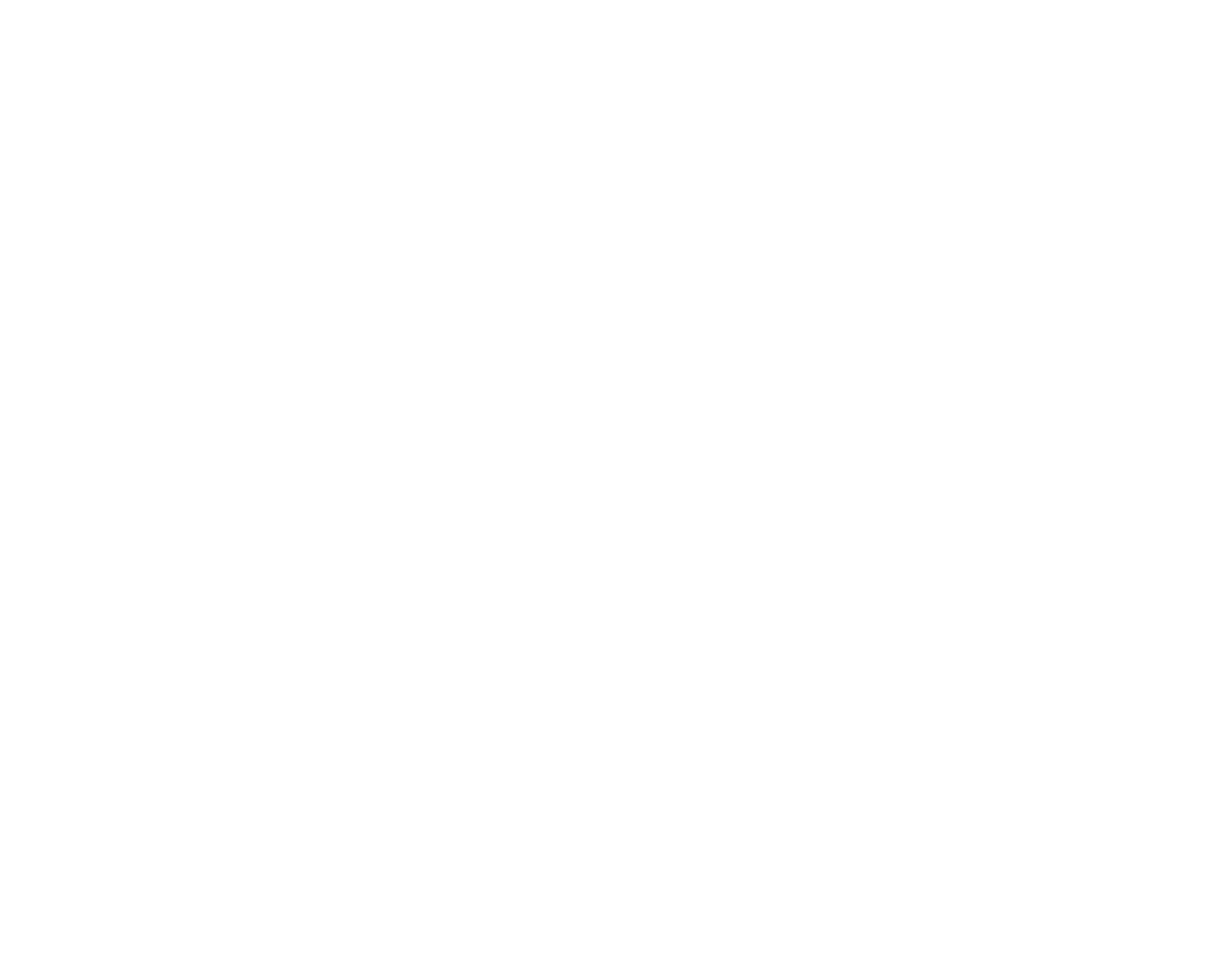
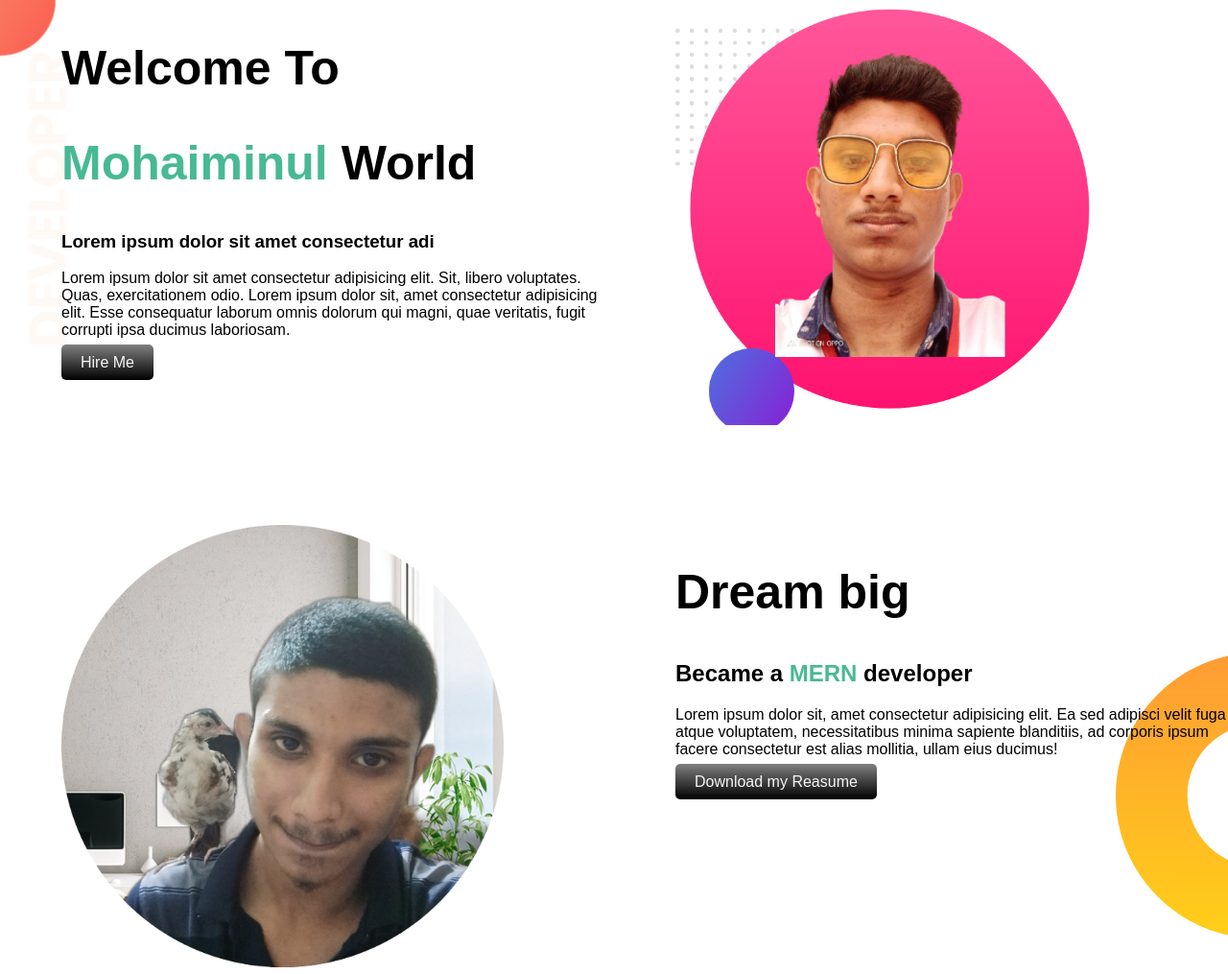
Before and after one commit to mohaiminul375/developer-portfolio, a plain HTML site: page index.html in a window 1280 px wide. Shown: the whole page at 96% size. Before the commit the page ends 800 px from the top, so only its background shows below. Drawn offline with Linux system fonts and the light colour scheme.

Commit message:
untilbigdream

```diff
--- a/index.html
+++ b/index.html
@@ -4,10 +4,36 @@
     <meta charset="UTF-8">
     <meta http-equiv="X-UA-Compatible" content="IE=edge">
     <meta name="viewport" content="width=device-width, initial-scale=1.0">
+    <link rel="preconnect" href="https://fonts.googleapis.com">
+<link rel="preconnect" href="https://fonts.gstatic.com" crossorigin>
+<link href="https://fonts.googleapis.com/css2?family=Bebas+Neue&family=Play&display=swap" rel="stylesheet">
     <link rel="stylesheet" href="style.css">
-    <title>Document</title>
+    <title>Mohaiminul Portfolio</title>
 </head>
 <body>
+    <Section id="top-banner">
+        <div class="half-width">
+            <h1>Welcome To</h1>
+            <h1> <span>Mohaiminul</span> World</h1>
+            <h3>Lorem ipsum dolor sit amet consectetur adi</h3>
+            <p>Lorem ipsum dolor sit amet consectetur adipisicing elit. Sit, libero voluptates. Quas, exercitationem odio. Lorem ipsum dolor sit, amet consectetur adipisicing elit. Esse consequatur laborum omnis dolorum qui magni, quae veritatis, fugit corrupti ipsa ducimus laboriosam.</p>
+            <a class="link-button" target="_blank" href="https://www.linkedin.com/in/md-mohaiminul-islam-358715212/">Hire Me</a>
+        </div>
+        <div class="half-width">
+             <img src="img/my-bg2.png" alt="">
+        </div>
+    </Section>
+    <section class="dream-big">
+        <div class="half-width">
+            <img src="img/profile-pic.png" alt="">
+        </div>
+        <div class="half-width">
+          <h1>Dream big</h1>
+          <h2>Became a <span>MERN </span>developer</h2>
+          <p>Lorem ipsum dolor sit, amet consectetur adipisicing elit. Ea sed adipisci velit fuga atque voluptatem, necessitatibus minima sapiente blanditiis, ad corporis ipsum facere consectetur est alias mollitia, ullam eius ducimus!</p>
+          <a class="link-button" href="" target="_blank">Download my Reasume</a>
 
+        </div>
+    </section>
 </body>
 </html>
--- a/style.css
+++ b/style.css
@@ -0,0 +1,38 @@
+body{
+    font-family: 'Poppins', sans-serif;
+    margin: 0;
+}
+h1{
+    font-size: 50px;
+}
+span{
+    color: rgb(72, 185, 148);
+}
+section{
+    display: flex;
+}
+.half-width{
+    width: 50%;
+    padding-left: 5%;
+    margin-bottom: 100px;
+}
+.half-width img{
+    width: 80%;
+}
+.link-button{
+    text-decoration: none;
+   background-image: linear-gradient(gray,black);
+   color: whitesmoke;
+   font-weight: 100;
+       padding: 10px 20px;
+    border-radius: 5px;
+}
+#top-banner{
+    background-image: url(images/top-banner.png);
+    background-repeat: no-repeat;
+}
+.dream-big{
+    background-image: url(images/dream-bg.png);
+    background-repeat: no-repeat;
+    background-position: right;
+}
```
Also changed, not shown: images/dream-bg.png (added), images/exp-bg.png (added), images/my-bg.png (added), images/my-bg2.png (added), images/top-banner.png (added), img/my-bg2.png (added), img/profile-pic.png (added).
